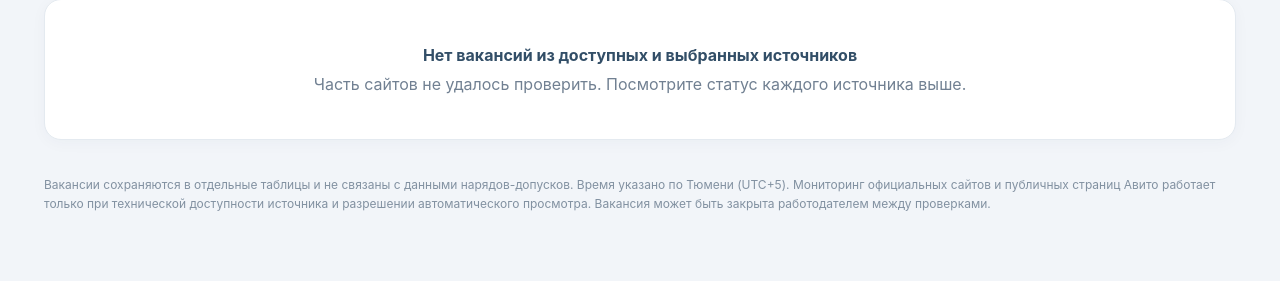
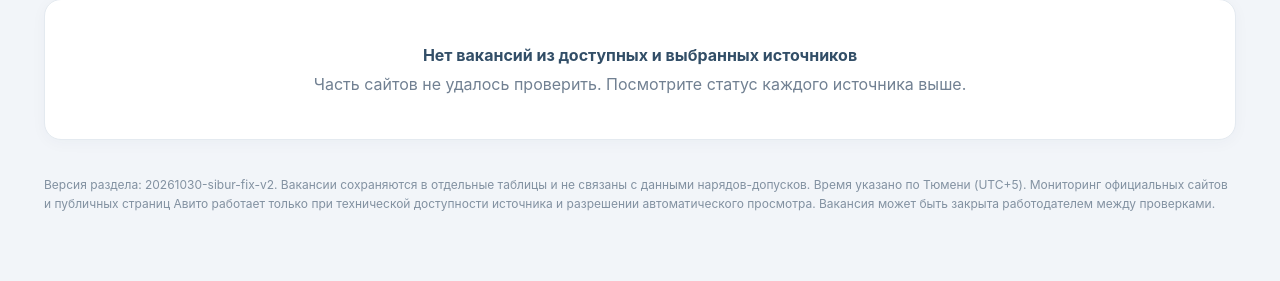
Before and after one commit to toypajnv/rpo-mobile, a FastAPI app: template server/app/templates/vacancies.html in a window 1280 px wide. Shown: the part 1418-1699 px from the top of the page. Run offline with FastAPI, Linux system fonts and the light colour scheme; the template is opened without the code that fills it, so the values that code supplies are empty.

Commit message:
Expose current vacancies build to authenticated operators for troubleshooting

```diff
--- a/server/app/templates/vacancies.html
+++ b/server/app/templates/vacancies.html
@@ -4,6 +4,7 @@
 <meta charset="utf-8">
 <meta name="viewport" content="width=device-width,initial-scale=1">
 <meta name="robots" content="noindex,nofollow">
+<meta name="vacancy-release" content="20261030-sibur-fix-v2">
 <meta http-equiv="refresh" content="600">
 <title>Мониторинг вакансий — РПО</title>
 <style>
@@ -324,7 +325,7 @@ button.primary{height:43px;border:0;border-radius:10px;color:#fff;background:#21
     {% if page < page_count %}<a href="{{ request.url.include_query_params(page=page+1) }}">Далее →</a>{% endif %}
   </nav>
   {% endif %}
-  <p class="footer">
+  <p class="footer">Версия раздела: 20261030-sibur-fix-v2.
     Вакансии сохраняются в отдельные таблицы и не связаны с данными нарядов-допусков.
     Время указано по Тюмени (UTC+5). Мониторинг официальных сайтов и публичных страниц Авито работает только при технической доступности источника и разрешении автоматического просмотра.
     Вакансия может быть закрыта работодателем между проверками.
```
